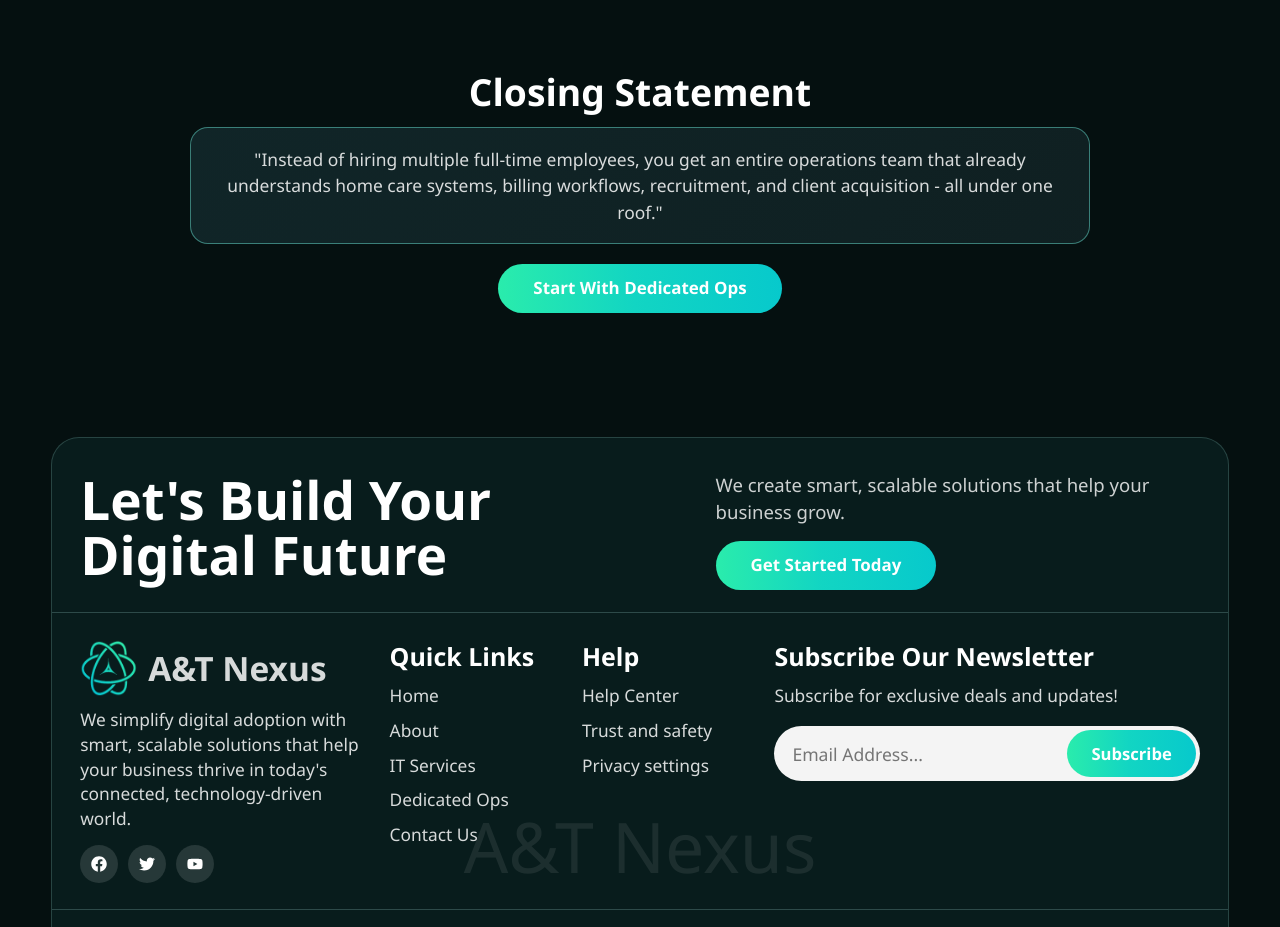
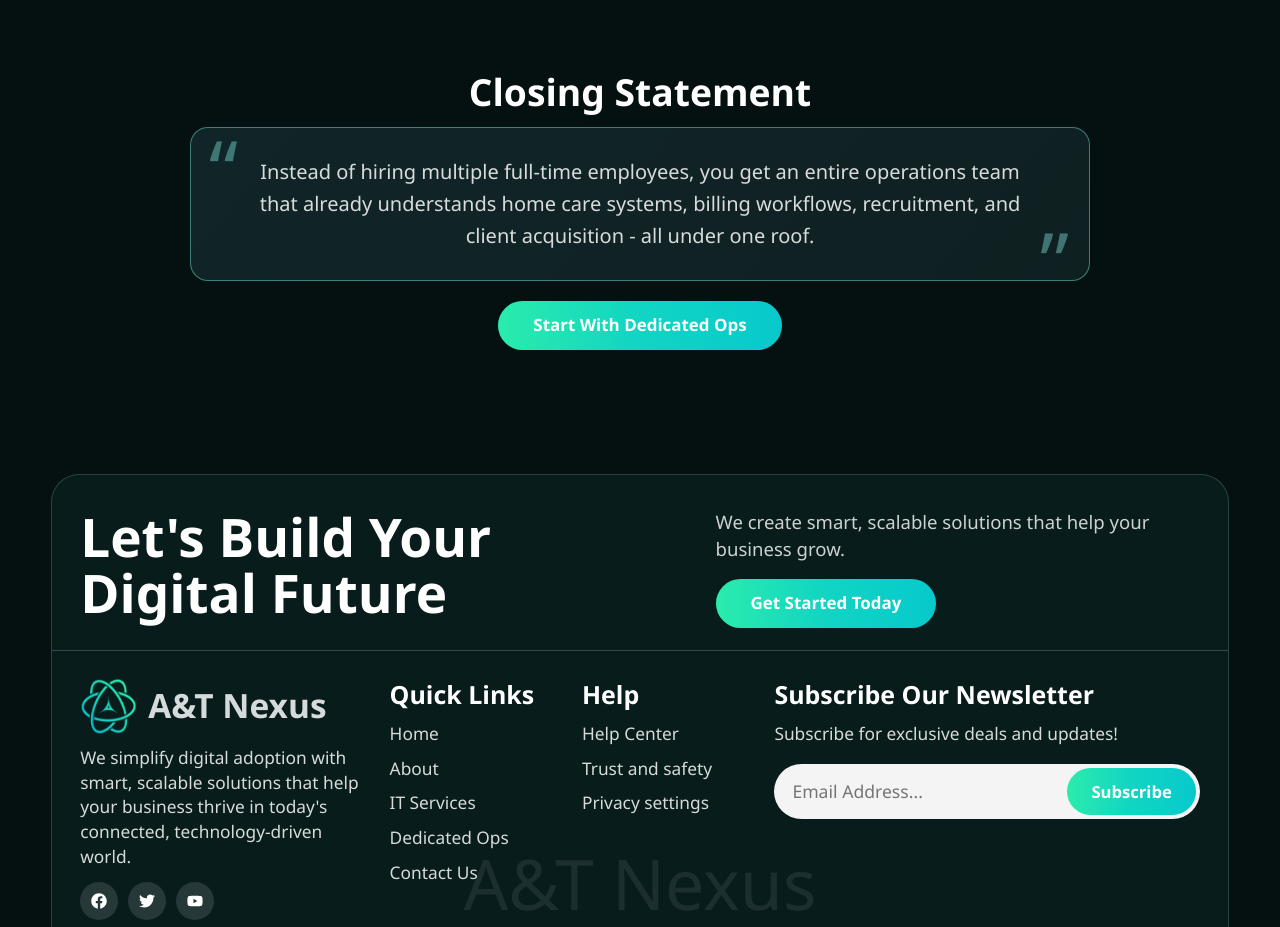
Before and after one commit to mtahaarif/A-T-Nexus-, a Next.js app: page /dedicated-remote-ops in a window 1280 px wide. Shown: the part 3660-4587 px from the top of the page. Built offline with nearby package versions, Linux system fonts and the light colour scheme; a web font is replaced by a local one.

Commit message:
Style dedicated closing statement as fancy quote

```diff
--- a/src/app/dedicated-remote-ops/page.tsx
+++ b/src/app/dedicated-remote-ops/page.tsx
@@ -305,11 +305,13 @@ export default function DedicatedRemoteOpsPage() {
         <section className="section-pad ops-redesign-close">
           <div className="container reveal reveal-up">
             <h2>Closing Statement</h2>
-            <blockquote>
-              &quot;Instead of hiring multiple full-time employees, you get an
-              entire operations team that already understands home care
-              systems, billing workflows, recruitment, and client acquisition -
-              all under one roof.&quot;
+            <blockquote className="ops-fancy-quote">
+              <span>
+                Instead of hiring multiple full-time employees, you get an
+                entire operations team that already understands home care
+                systems, billing workflows, recruitment, and client acquisition
+                - all under one roof.
+              </span>
             </blockquote>
             <Link href="/services#contact" className="btn btn-primary">
               Start With Dedicated Ops
--- a/src/app/globals.css
+++ b/src/app/globals.css
@@ -1632,13 +1632,46 @@ img {
 .ops-redesign-close blockquote {
 	margin: 14px auto 0;
 	max-width: 900px;
-	padding: 18px;
+	padding: 28px 64px;
 	border-radius: 18px;
 	border: 1px solid rgba(118, 255, 236, 0.42);
 	background: linear-gradient(130deg, rgba(18, 40, 43, 0.9), rgba(17, 34, 36, 0.9));
-	font-size: clamp(1rem, 0.93rem + 0.2vw, 1.14rem);
-	line-height: 1.5;
+	font-size: clamp(1.08rem, 0.98rem + 0.34vw, 1.42rem);
+	line-height: 1.6;
 	color: rgba(255, 255, 255, 0.84);
+	text-align: center;
+	position: relative;
+	font-family: var(--font-head);
+	font-weight: 500;
+}
+
+.ops-fancy-quote::before,
+.ops-fancy-quote::after {
+	position: absolute;
+	font-family: var(--font-head);
+	font-size: clamp(4rem, 2.8rem + 2.8vw, 7rem);
+	line-height: 0.7;
+	color: rgba(141, 255, 243, 0.38);
+	pointer-events: none;
+}
+
+.ops-fancy-quote::before {
+	content: "\201C";
+	left: 18px;
+	top: 12px;
+}
+
+.ops-fancy-quote::after {
+	content: "\201D";
+	right: 20px;
+	bottom: -8px;
+}
+
+.ops-fancy-quote span {
+	position: relative;
+	display: block;
+	max-width: 780px;
+	margin: 0 auto;
 }
 
 .ops-redesign-close .btn {
@@ -2044,6 +2077,20 @@ img {
 		grid-template-columns: 1fr;
 	}
 
+	.ops-redesign-close blockquote {
+		padding: 22px 44px;
+	}
+
+	.ops-fancy-quote::before {
+		left: 10px;
+		top: 10px;
+	}
+
+	.ops-fancy-quote::after {
+		right: 12px;
+		bottom: -6px;
+	}
+
 	.service-tile {
 		min-height: 196px;
 	}
```
